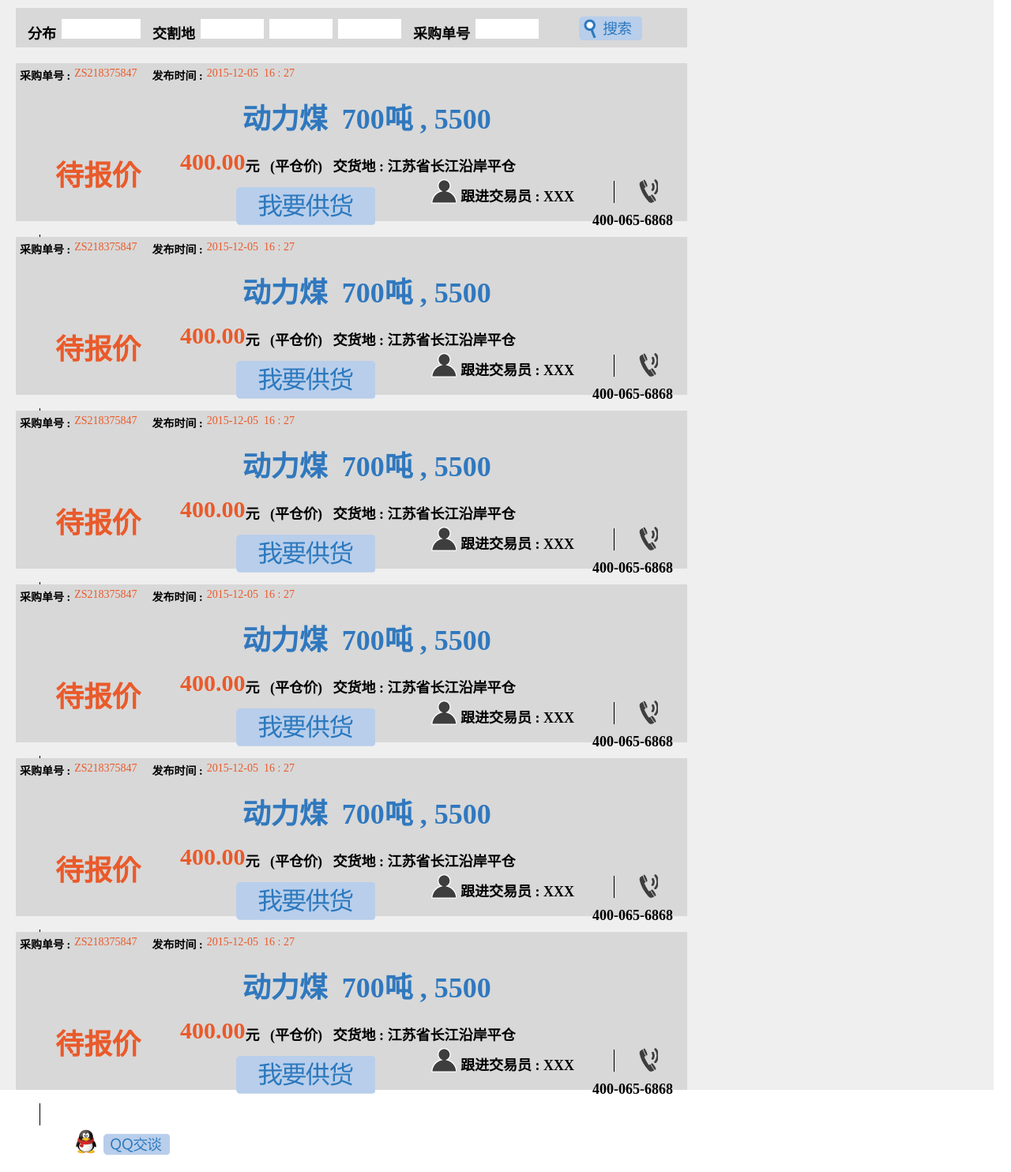
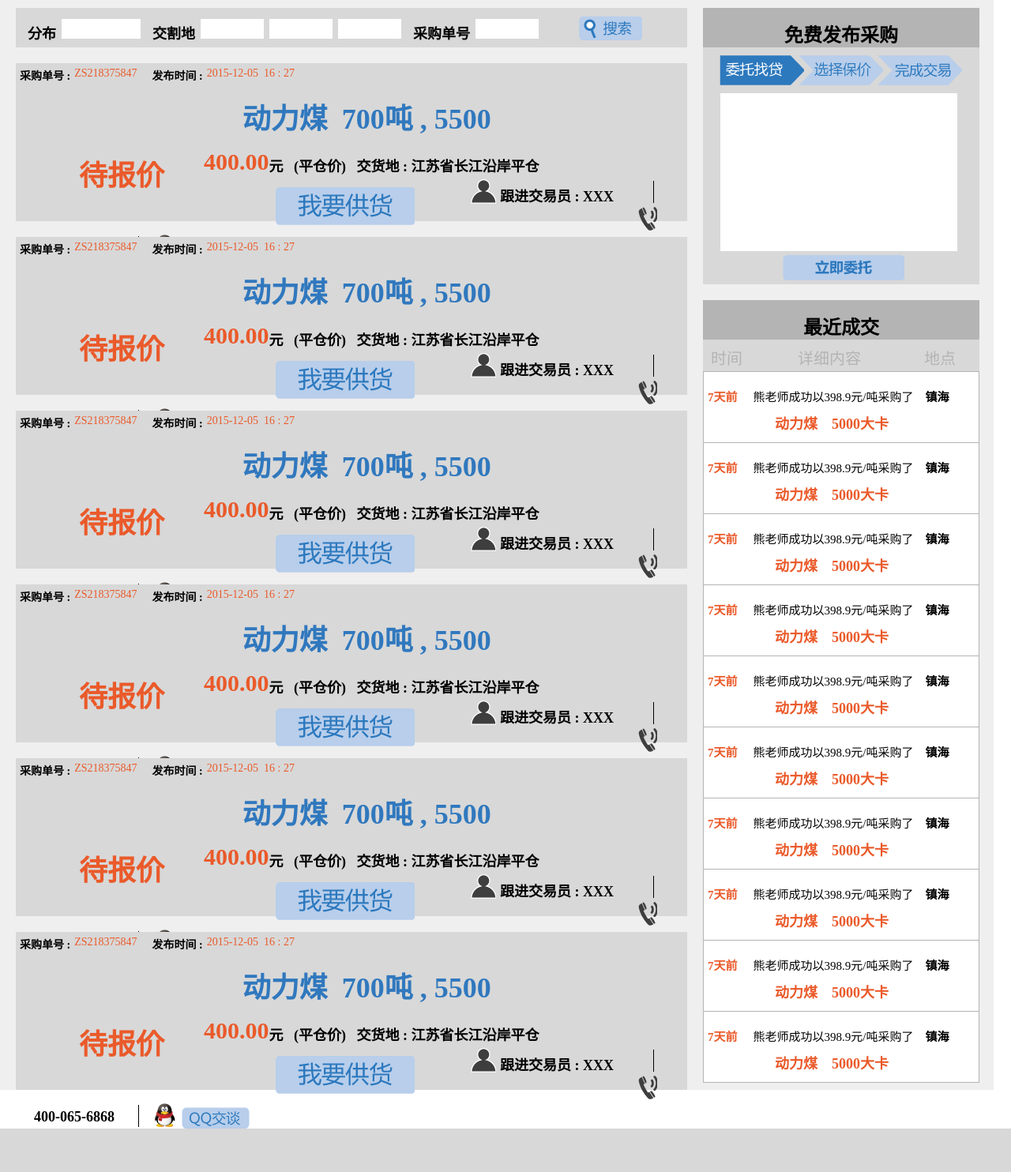
Before and after one commit to FacatZ/zhaomeibao, a Python web app: template app/templates/purchase/purchase.html in a window 1280 px wide. Shown: the whole page at 79% size. After the commit the page ends 1429 px from the top, so only its background shows below. Run offline with Jinja, Linux system fonts and the light colour scheme; the template is opened without the code that fills it, so the values that code supplies are empty.

Commit message:
purchase finished

```diff
--- /dev/null
+++ b/app/templates/js/purchase.js
@@ -0,0 +1,17 @@
+$(document).ready(function(){
+  $(".img-first").click(function(){
+    $(".img-first").attr("src","../purchase/picture/cut_change_10.png");
+    $(".img-sec").attr("src","../purchase/picture/cut_07.png");
+    $(".img-thr").attr("src","../purchase/picture/cut_13.png");
+  });
+  $(".img-sec").click(function(){
+    $(".img-first").attr("src","../purchase/picture/cut_10.png");
+    $(".img-sec").attr("src","../purchase/picture/cut_change_07.png");
+    $(".img-thr").attr("src","../purchase/picture/cut_13.png");
+  });
+  $(".img-thr").click(function(){
+    $(".img-first").attr("src","../purchase/picture/cut_10.png");
+    $(".img-sec").attr("src","../purchase/picture/cut_07.png");
+    $(".img-thr").attr("src","../purchase/picture/cut_change_13.png");
+  });
+});
--- a/app/templates/purchase/purchase.html
+++ b/app/templates/purchase/purchase.html
@@ -112,11 +112,59 @@
         <p8>跟进交易员&nbsp;:&nbsp;XXX</p8><div class="line"></div>
         <img src="picture/cut_26.png">
         <p8>&nbsp;&nbsp;&nbsp;&nbsp;400-065-6868</p8><div class="line-two"></div>
-        <div><a href="#"><img src="picture/cut_22.png"><a></div>
+        <div><a href="#"><img src="picture/cut_22.png"></a></div>
       </div>
 
+      <div class="entrust">
+        <p>免费发布采购</p>
+        <a href="#"><img src="picture/cut_change_10.png" class="img-first"></a>
+        <a href="#"><img src="picture/cut_07.png" class="img-sec"></a>
+        <a href="#"><img src="picture/cut_13.png" class="img-thr"></a>
+        <textarea name="entrust-content"></textarea>
+        <img src="picture/cut_35.png" class="entrust-btn">
+      </div>
+
+      <div class="nearnow">
+        <p>最近成交</p>
+        <div class="menu">
+          <p1>时间</p1><p2>详细内容</p2><p3>地点</p3>
+        </div>
+        <div class="trade-content">
+          <p1>7天前</p1><p2>熊老师成功以398.9元/吨采购了</p2><p3>镇海</p3><p4>动力煤&nbsp;&nbsp;&nbsp;&nbsp;5000大卡</p4>
+        </div>
+        <div class="trade-content">
+          <p1>7天前</p1><p2>熊老师成功以398.9元/吨采购了</p2><p3>镇海</p3><p4>动力煤&nbsp;&nbsp;&nbsp;&nbsp;5000大卡</p4>
+        </div>
+        <div class="trade-content">
+          <p1>7天前</p1><p2>熊老师成功以398.9元/吨采购了</p2><p3>镇海</p3><p4>动力煤&nbsp;&nbsp;&nbsp;&nbsp;5000大卡</p4>
+        </div>
+        <div class="trade-content">
+          <p1>7天前</p1><p2>熊老师成功以398.9元/吨采购了</p2><p3>镇海</p3><p4>动力煤&nbsp;&nbsp;&nbsp;&nbsp;5000大卡</p4>
+        </div>
+        <div class="trade-content">
+          <p1>7天前</p1><p2>熊老师成功以398.9元/吨采购了</p2><p3>镇海</p3><p4>动力煤&nbsp;&nbsp;&nbsp;&nbsp;5000大卡</p4>
+        </div>
+        <div class="trade-content">
+          <p1>7天前</p1><p2>熊老师成功以398.9元/吨采购了</p2><p3>镇海</p3><p4>动力煤&nbsp;&nbsp;&nbsp;&nbsp;5000大卡</p4>
+        </div>
+        <div class="trade-content">
+          <p1>7天前</p1><p2>熊老师成功以398.9元/吨采购了</p2><p3>镇海</p3><p4>动力煤&nbsp;&nbsp;&nbsp;&nbsp;5000大卡</p4>
+        </div>
+        <div class="trade-content">
+          <p1>7天前</p1><p2>熊老师成功以398.9元/吨采购了</p2><p3>镇海</p3><p4>动力煤&nbsp;&nbsp;&nbsp;&nbsp;5000大卡</p4>
+        </div>
+        <div class="trade-content">
+          <p1>7天前</p1><p2>熊老师成功以398.9元/吨采购了</p2><p3>镇海</p3><p4>动力煤&nbsp;&nbsp;&nbsp;&nbsp;5000大卡</p4>
+        </div>
+        <div class="trade-content">
+          <p1>7天前</p1><p2>熊老师成功以398.9元/吨采购了</p2><p3>镇海</p3><p4>动力煤&nbsp;&nbsp;&nbsp;&nbsp;5000大卡</p4>
+        </div>
+      </div>
+
+
     </div>
-
+    <script src="../js/jquery.js"></script>
+    <script src="../js/purchase.js"></script>
   </body>
 
 </html>
--- a/app/templates/style/purchase.css
+++ b/app/templates/style/purchase.css
@@ -88,7 +88,7 @@
   }
   .main-infor p7{
   	margin-top:20px;
-  	margin-left:50px;
+  	margin-left:80px;
   	font-size:36px;
   	font-weight:bold;
   	color:EA5A2A;
@@ -111,7 +111,7 @@
   	float:left;
   }
   .main-infor a img{
-    margin-left:120px;
+    margin-left:140px;
     margin-top:15px;
     margin-right:40px;
   }
@@ -149,7 +149,152 @@
   	float:left;
   }
   .main-infor div a img{
-  	margin-left:10px;
+    margin:0px;
+    padding:0px;
+    margin-top:5px;
+  	margin-left:20px;
   	float:left;
   }
+  .entrust{
+    background-color:rgb(216,216,216);
+    margin-left:20px;
+    margin-top:-1150px;
+    height:350px;
+    width:350px;
+    float:left;
+  }
+  .entrust p{
+    background-color:B5B4B4;
+    width:350px;
+    height:35px;
+    margin:0px;
+    padding:0px;
+    padding-top:15px;
+    font-family:"微软雅黑";
+    font-size:24px;
+    color:black;
+    font-weight:bold;
+    text-align:center;
+  }
+  .img-first{
+    margin-top:10px;
+    margin-left:20px;
+    float:left;
+  }
+  .img-sec{
+    margin-top:10px;
+    margin-left:-8px;
+    float:left;
+  }
+  .img-thr{
+    margin-top:10px;
+    margin-left:-8px;
+    float:left;
+  }
+  .entrust textarea{
+    margin-left:22px;
+    margin-top:10px;
+    height:200px;
+    width:300px;
+    outline:none;
+    border:0px;
+    resize:none;
+    float:left;
+    color:black;
+    font-size:18px;
+  }
+  .entrust-btn{
+    margin-top:5px;
+    margin-left:100px;
+    float:left;
+    cursor:pointer;
+  }
+  .nearnow{
+    background-color:rgb(216,216,216);
+    height:990px;
+    width:350px;
+    margin-left:20px;
+    margin-top:-780px;
+    float:left;
+  }
+  .nearnow p{
+    background-color:B5B4B4;
+    width:350px;
+    height:35px;
+    margin:0px;
+    padding:0px;
+    padding-top:15px;
+    font-family:"微软雅黑";
+    font-size:24px;
+    color:black;
+    font-weight:bold;
+    text-align:center;
+    float:left;
+  }
+  .menu{
+    margin:0px;
+    padding:0px;
+    height:40px;
+    width:350px;
+    color:B5B4B4;
+    font-size:20px;
+    float:left;
+    border-bottom:solid 1px;
+    border-color:B5B4B4;
+  }
+  .menu p1{
+    margin-top:8px;
+    margin-left:10px;
+    float:left;
+  }
+  .menu p2{
+    margin-top:8px;
+    margin-left:70px;
+    float:left;
+  }
+  .menu p3{
+    margin-top:8px;
+    margin-left:80px;
+    float:left;
+  }
+  .trade-content{
+    height:89px;
+    width:348px;
+    float:left;
+    background-color:white;
+    border:solid 1px;
+    border-color:B5B4B4;
+    border-top:none;
+  }
+  .trade-content p1{
+    margin-top:20px;
+    margin-left:5px;
+    color:EA5A2A;
+    font-size:15px;
+    font-weight:bold;
+    float:left;
+  }
+  .trade-content p2{
+    color:black;
+    font-size:15px;
+    margin-top:20px;
+    margin-left:20px;
+    float:left;
+  }
+  .trade-content p3{
+    color:black;
+    font-size:15px;
+    margin-top:20px;
+    margin-left:15px;
+    font-weight:bold;
+    float:left;
+  }
+  .trade-content p4{
+    margin-top:10px;
+    margin-left:90px;
+    color:EA5A2A;
+    font-size:18px;
+    font-weight:bold;
+    float:left;
+  }
 </style>
```
Also changed, not shown: app/templates/purchase/picture/cut_07.png (renamed from app/templates/purchase/picture/切图_07.png), app/templates/purchase/picture/cut_10.png (renamed from app/templates/purchase/picture/切图_10.png), app/templates/purchase/picture/cut_13.png (renamed from app/templates/purchase/picture/切图_13.png), app/templates/purchase/picture/cut_22.png, app/templates/purchase/picture/cut_35.png (renamed from app/templates/purchase/picture/切图_35.png), app/templates/purchase/picture/cut_change_07.png (renamed from app/templates/purchase/picture/切图（变色）_07.png), app/templates/purchase/picture/cut_change_10.png (renamed from app/templates/purchase/picture/切图（变色）_10.png), app/templates/purchase/picture/cut_change_13.png (renamed from app/templates/purchase/picture/切图（变色）_13.png).
